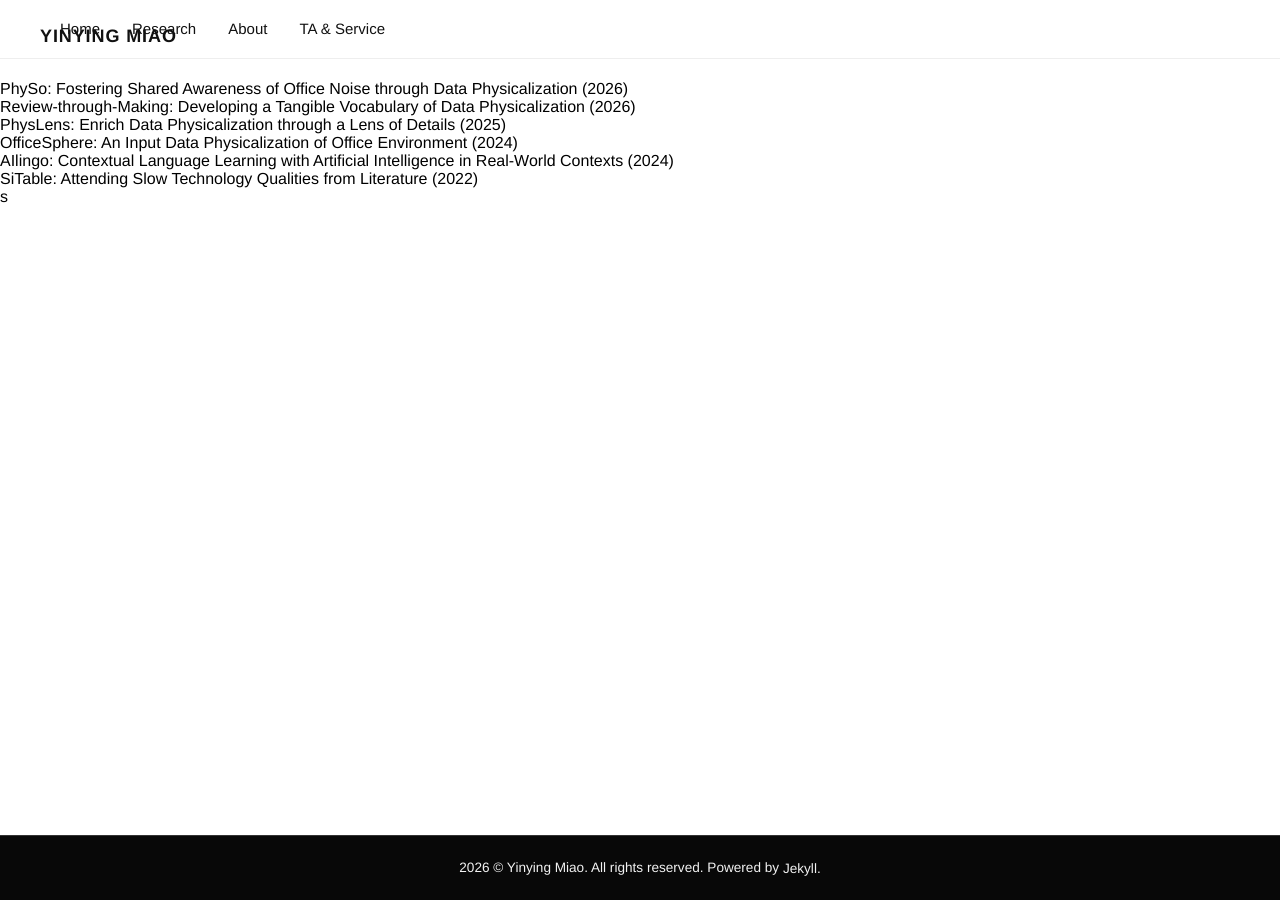
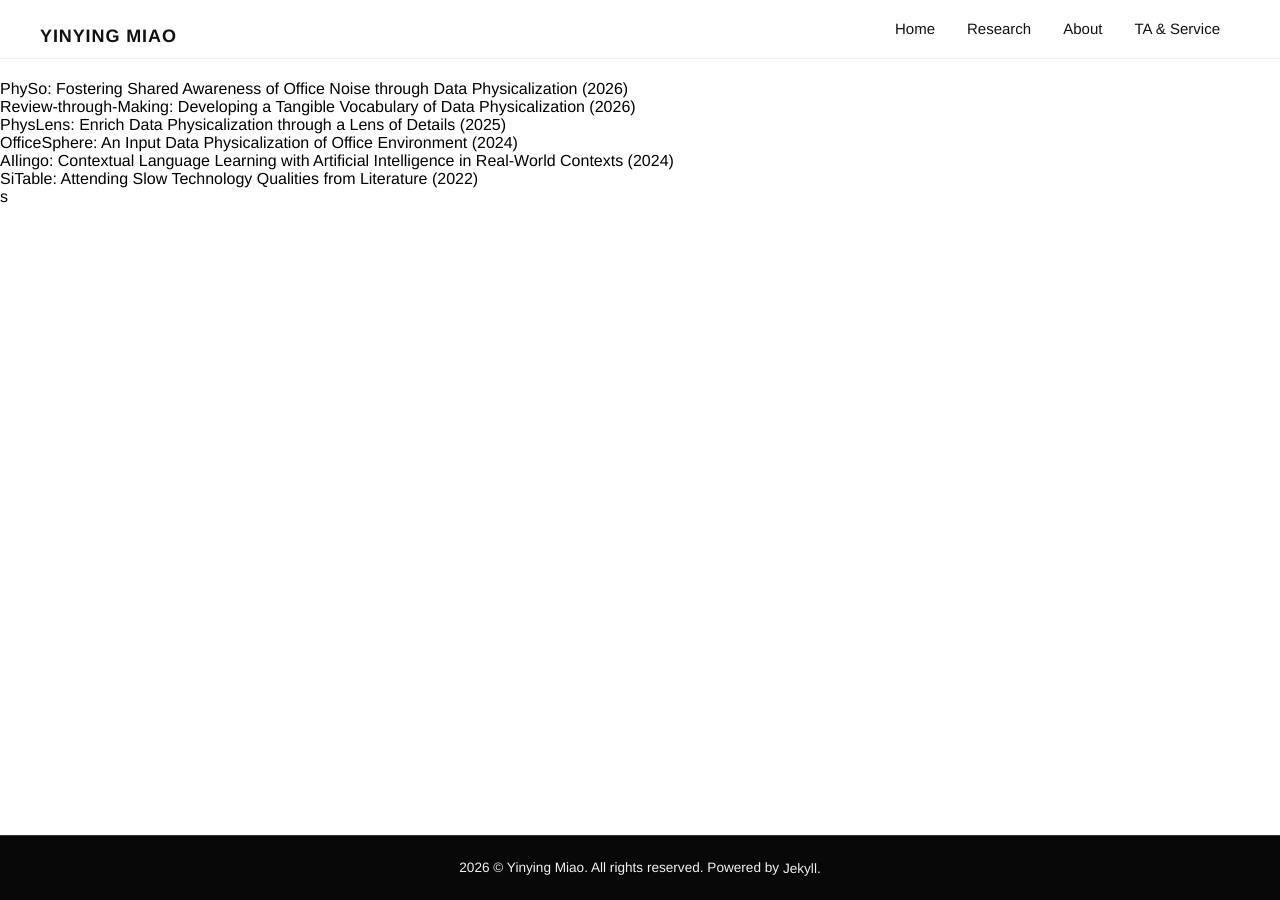
Before and after one commit to yinyingmiao/yinyingmiao.github.io, a Jekyll site: the page built from publications.md, in a window 1280 px wide. Built offline with Jekyll 4.4.1, drawn with Linux system fonts in a browser that asks for light colours.

Commit message:
Update Global.css

```diff
--- a/css/Global.css
+++ b/css/Global.css
@@ -57,6 +57,7 @@ h3 { font-size: 20px; } */
   background: none;
   box-shadow: none;
   padding: 0;
+  margin-left: auto;
 }
 
 .nav-links {
```
